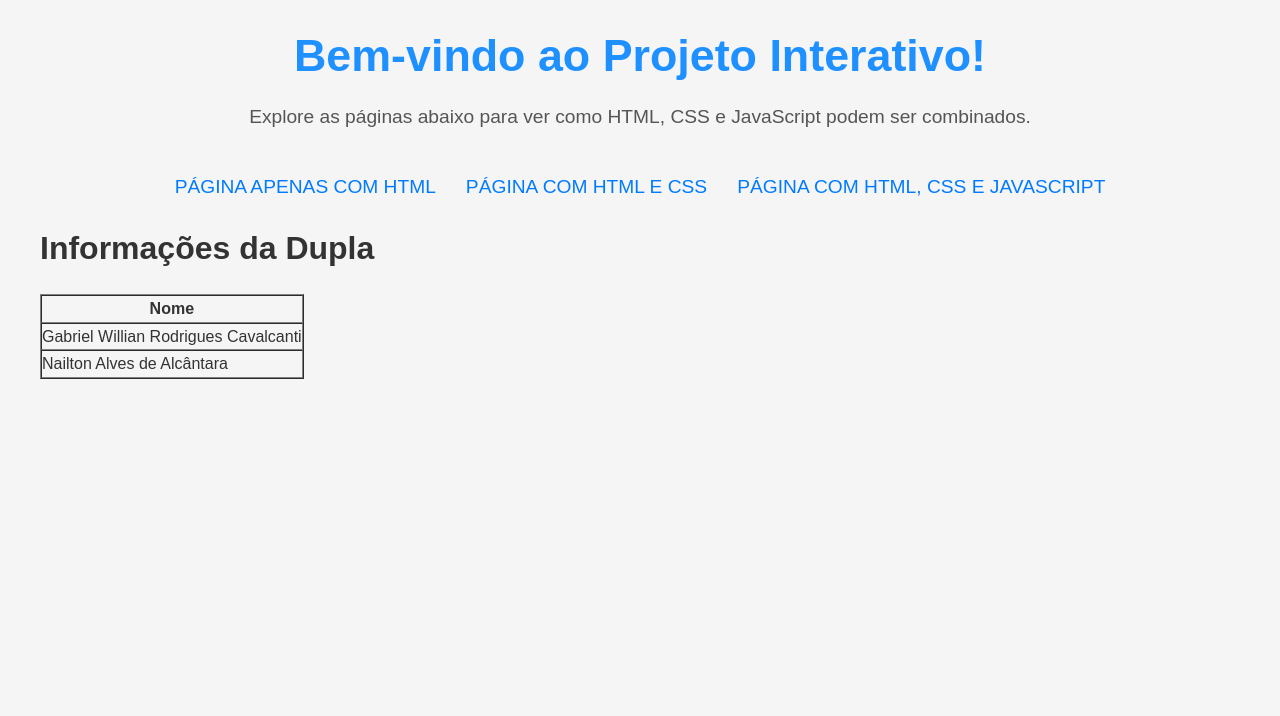
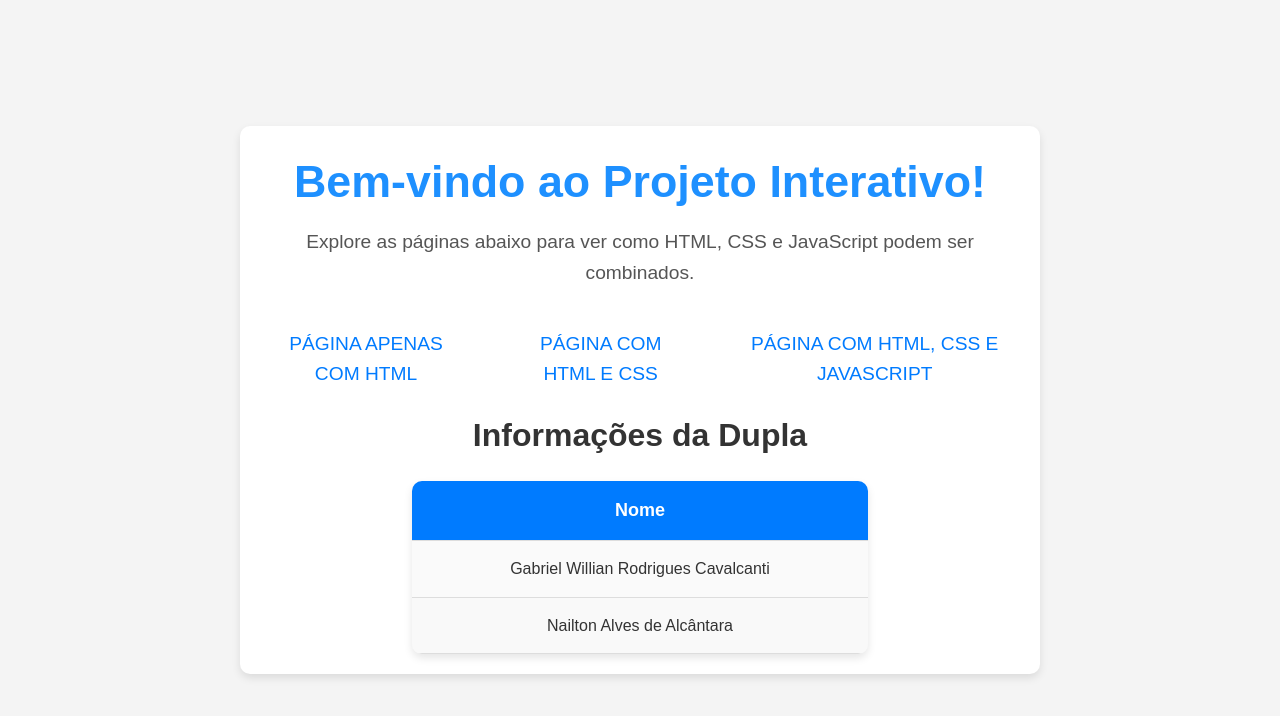
Before and after one commit to yGabrielWillian/html-css-java, a plain HTML site: page index.html in a window 1280 px wide. Drawn offline with Linux system fonts and the light colour scheme.

Commit message:
index.html

```diff
--- a/index.html
+++ b/index.html
@@ -5,6 +5,67 @@
     <meta name="viewport" content="width=device-width, initial-scale=1.0">
     <title>Página Inicial</title>
     <link rel="stylesheet" href="styles.css">
+    <style>
+        body {
+            font-family: Arial, sans-serif;
+            margin: 0;
+            padding: 0;
+            display: flex;
+            justify-content: center;
+            align-items: center;
+            min-height: 100vh;
+            background-color: #f4f4f4;
+        }
+        .container {
+            text-align: center;
+            background: #fff;
+            padding: 20px;
+            border-radius: 10px;
+            box-shadow: 0 4px 8px rgba(0, 0, 0, 0.1);
+            width: 80%;
+            max-width: 800px;
+        }
+        .menu ul {
+            list-style: none;
+            padding: 0;
+        }
+        .menu ul li {
+            display: inline;
+            margin: 0 10px;
+        }
+        .menu ul li a {
+            text-decoration: none;
+            color: #007BFF;
+        }
+        .menu ul li a:hover {
+            text-decoration: underline;
+        }
+        .info {
+            margin-top: 20px;
+        }
+        table {
+            margin: 0 auto;
+            border-collapse: collapse;
+            width: 60%;
+            background: #fafafa;
+            border-radius: 10px;
+            overflow: hidden;
+            box-shadow: 0 4px 8px rgba(0, 0, 0, 0.1);
+        }
+        table th, table td {
+            padding: 15px;
+            text-align: center;
+            border-bottom: 1px solid #ddd;
+        }
+        table th {
+            background: #007BFF;
+            color: #fff;
+            font-size: 18px;
+        }
+        table tbody tr:nth-child(even) {
+            background: #f9f9f9;
+        }
+    </style>
 </head>
 <body>
     <div class="container">
@@ -23,7 +84,7 @@
 
         <section class="info">
             <h2>Informações da Dupla</h2>
-            <table border="1" cellspacing="0" cellpadding="8">
+            <table>
                 <thead>
                     <tr>
                         <th>Nome</th>
```
